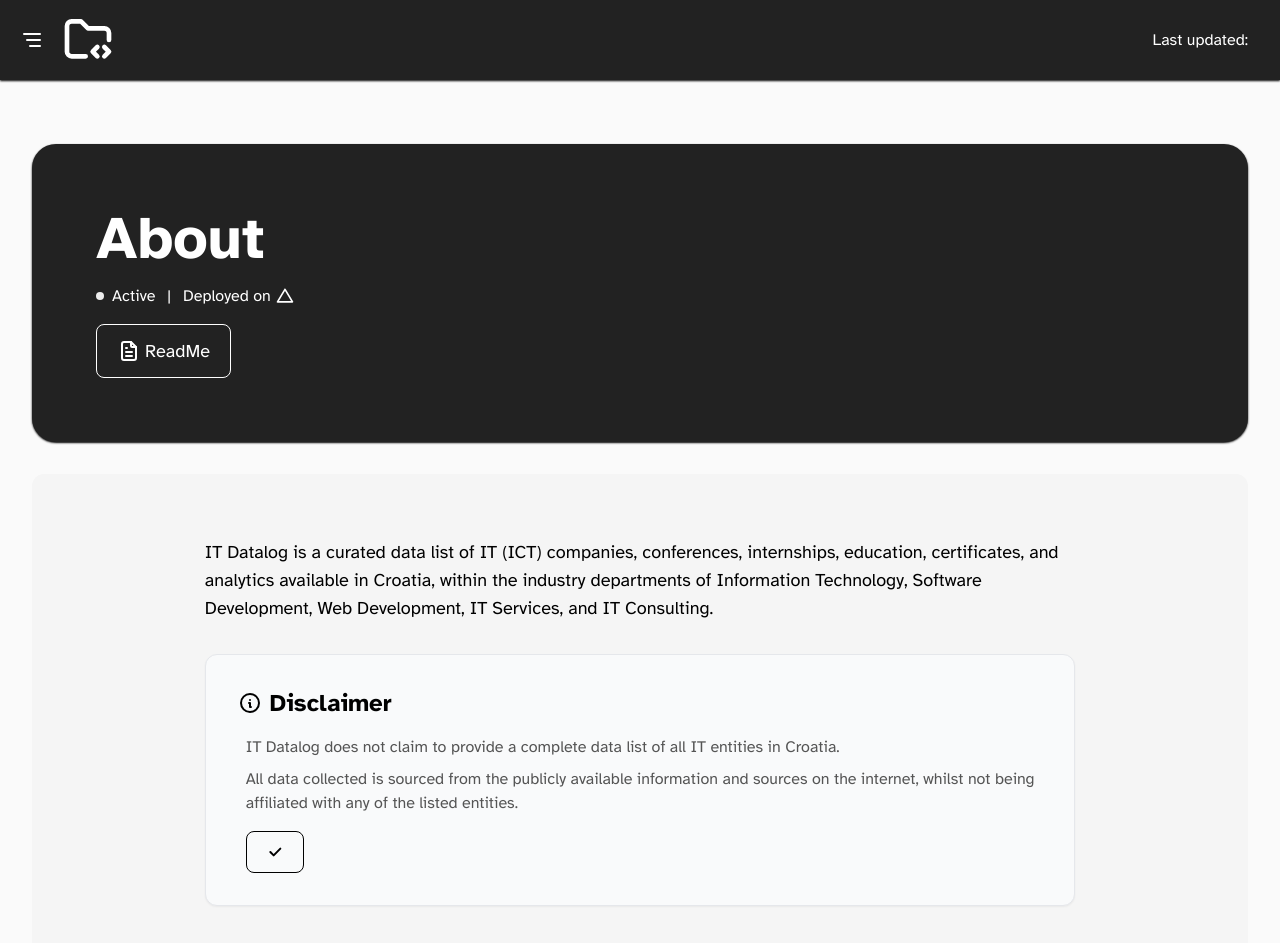
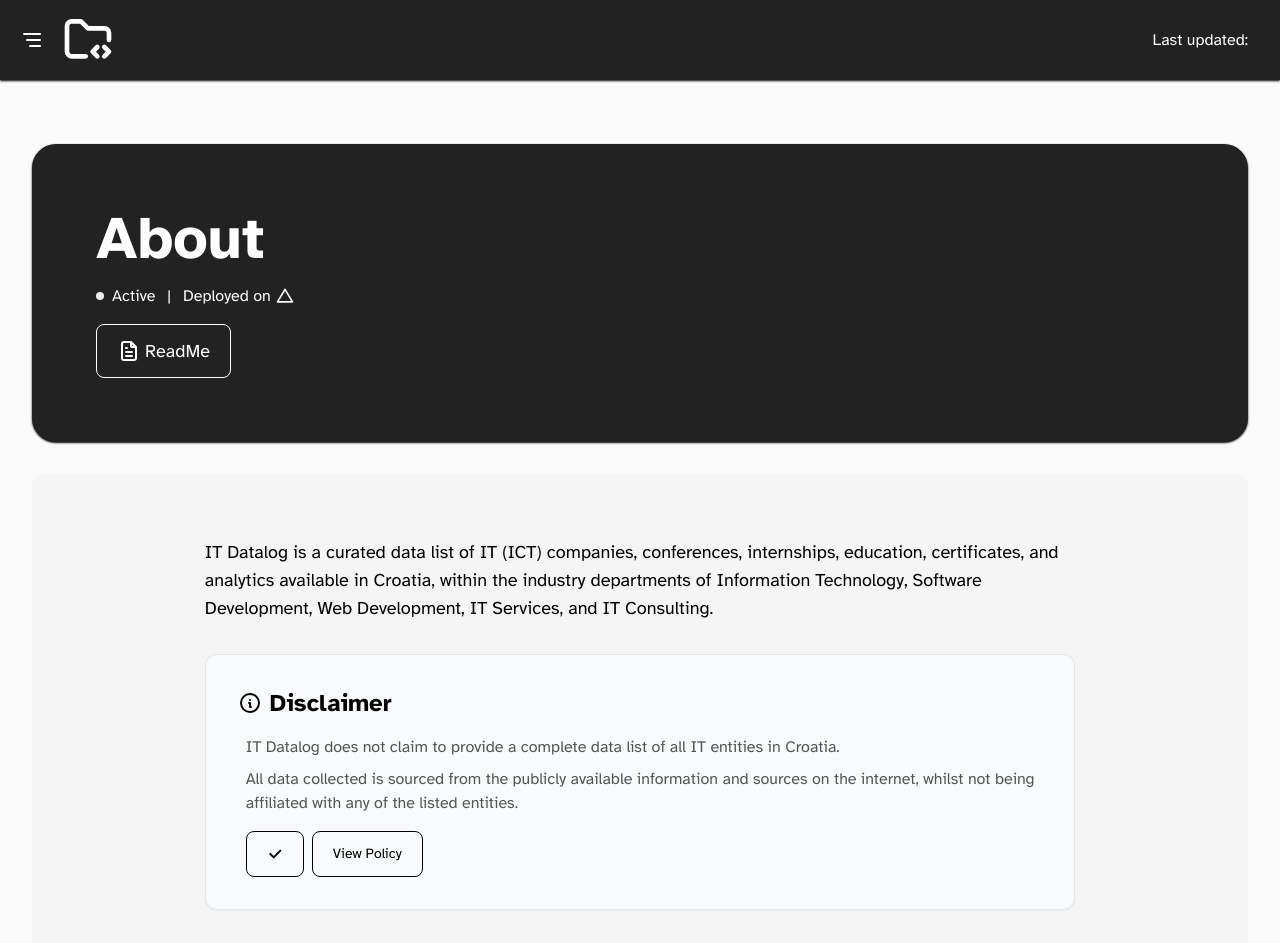
Before and after one commit to stefanicjuraj/datalog, a React (Vite) app: page /about in a window 1280 px wide. Shown: the top 943 px of the page. Built offline with nearby package versions, Linux system fonts and the light colour scheme; no server answers.

Commit message:
feat(about): add link button to policy

```diff
--- a/src/pages/About.tsx
+++ b/src/pages/About.tsx
@@ -78,6 +78,12 @@ function About() {
                                         <button onClick={() => setDisclaimerOpen(false)} type="button" data-dismiss-target="#disclaimer" aria-label="Close" className="ml-2 inline-flex items-center justify-center px-5 py-3 sm:text-md text-sm font-medium text-center bg-[#F9FAFB] text-black rounded-lg focus:ring-1 focus:ring-white border-black border hover:underline hover:shadow-sm hover:shadow-[#F9FAFB]">
                                             <img src={check} className="h-4 w-4" alt="check icon" />
                                         </button>
+                                        {/* policy */}
+                                        <Link to="/policy">
+                                            <button type="button" data-dismiss-target="#disclaimer" aria-label="Close" className="ml-2 inline-flex items-center justify-center px-5 py-3 sm:text-md text-sm font-medium text-center bg-[#F9FAFB] text-black rounded-lg focus:ring-1 focus:ring-white border-black border hover:underline hover:shadow-sm hover:shadow-[#F9FAFB]">
+                                                View Policy
+                                            </button>
+                                        </Link>
                                     </div>
                                 </div>
                             )}
```
